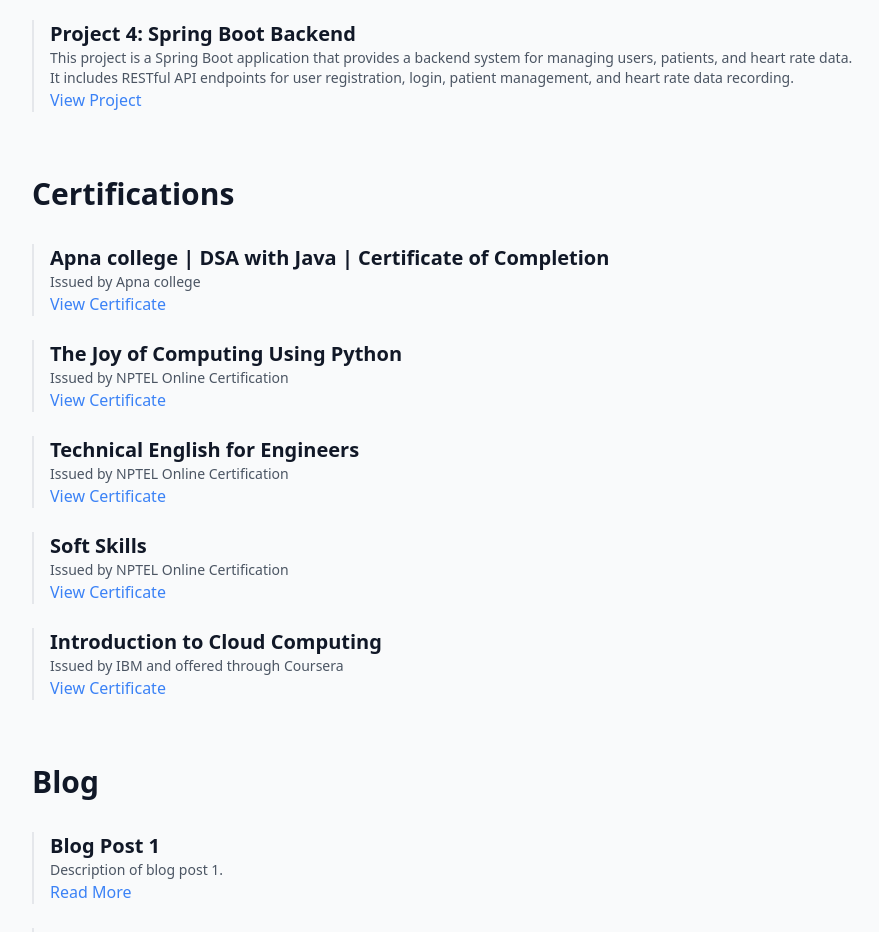
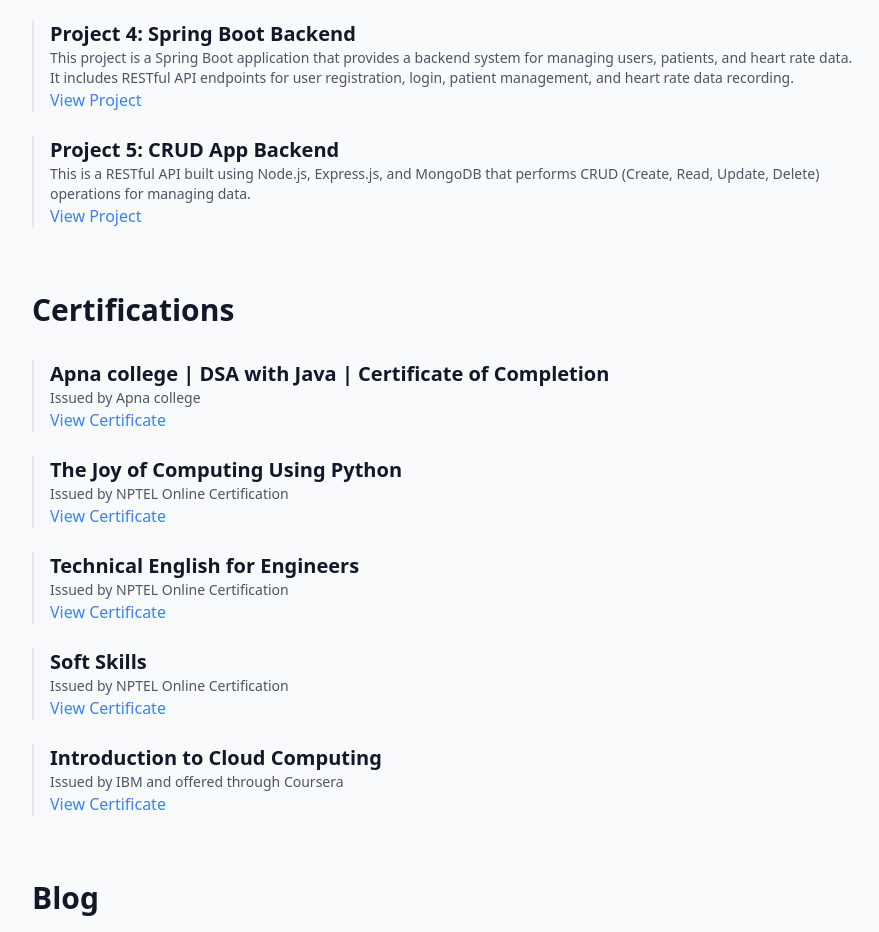
Before and after one commit to Goutam990/Goutam-Portfolio-react, a React (Vite) app: page / in a window 1280 px wide. Shown: the part 2340-3272 px from the top of the page, without its empty margins (320-1199 px from the left). Built offline with nearby package versions, Linux system fonts and the light colour scheme.

Commit message:
Few changes

```diff
--- a/src/components/MainContent.tsx
+++ b/src/components/MainContent.tsx
@@ -192,6 +192,11 @@ export function MainContent({ setActiveSection }: MainContentProps) {
               <p className="text-sm text-gray-600 dark:text-gray-400">This project is a Spring Boot application that provides a backend system for managing users, patients, and heart rate data. It includes RESTful API endpoints for user registration, login, patient management, and heart rate data recording.</p>
               <a href="https://github.com/Goutam990/Spring-boot-backend" target="_blank" rel="noopener noreferrer" className="text-blue-500 hover:underline">View Project</a>
             </div>
+            <div className="border-l-2 border-gray-200 dark:border-gray-700 pl-4">
+              <h3 className="text-xl font-semibold">Project 5: CRUD App Backend </h3>
+              <p className="text-sm text-gray-600 dark:text-gray-400">This is a RESTful API built using Node.js, Express.js, and MongoDB that performs CRUD (Create, Read, Update, Delete) operations for managing data.</p>
+              <a href="https://github.com/Goutam990/Crud-app-backend" target="_blank" rel="noopener noreferrer" className="text-blue-500 hover:underline">View Project</a>
+            </div>
           </div>
         </section>
 
```
